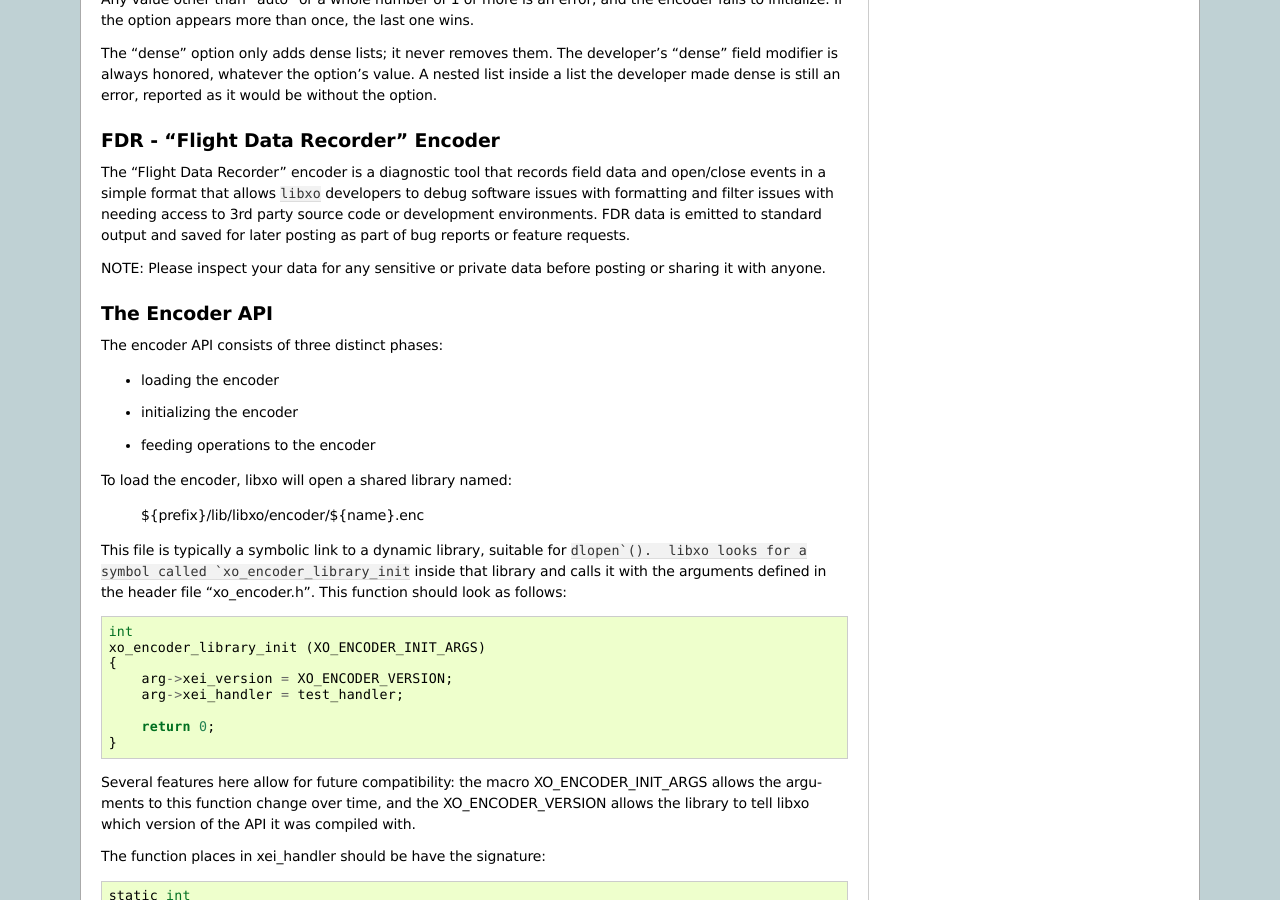
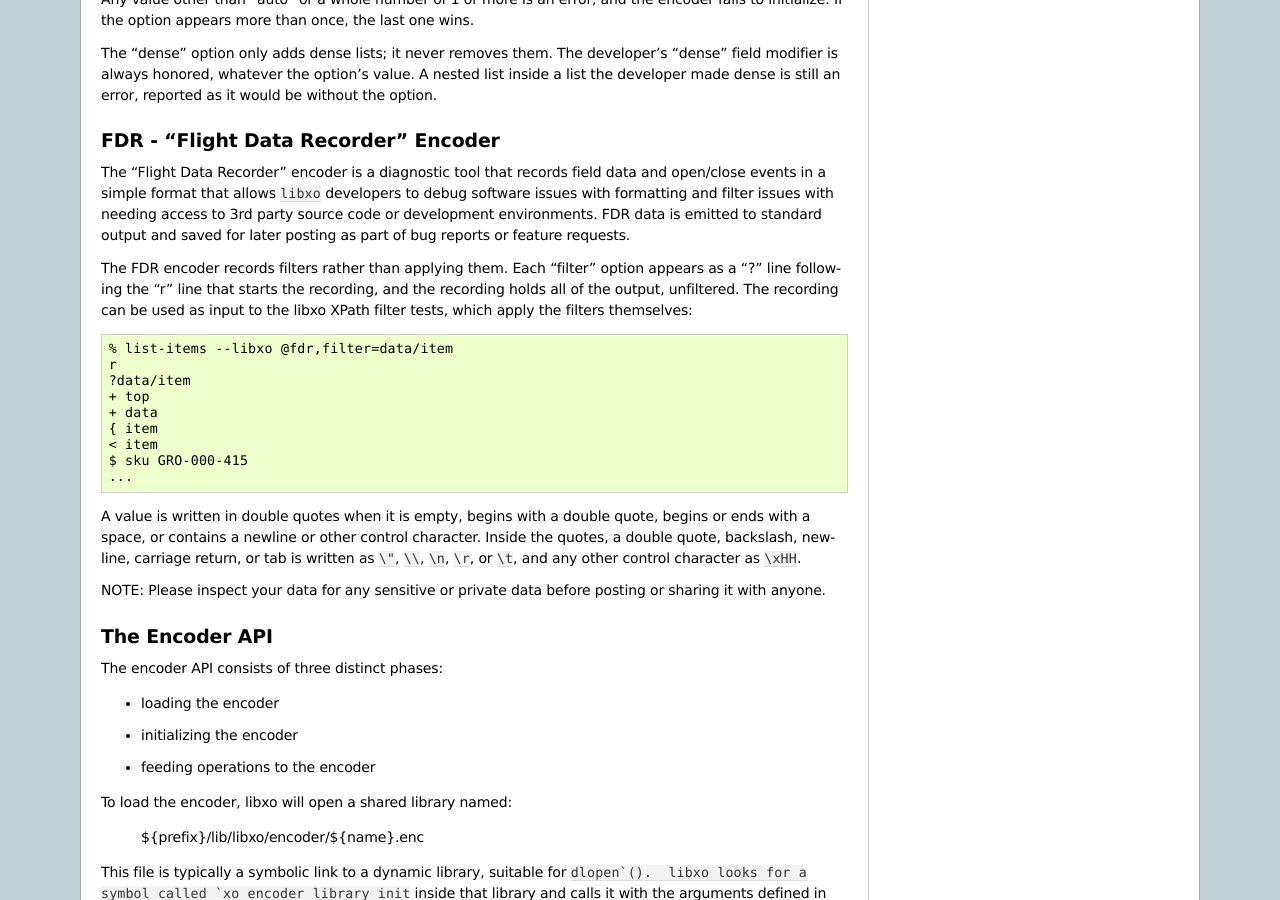
Before and after one commit to Juniper/libxo, a Sphinx documentation site: the page built from doc/encoders.rst, in a window 1280 px wide and 900 px high, scrolled down 4250 px. Built offline with Sphinx 7.4.7, drawn with Linux system fonts in a browser that asks for light colours.

Commit message:
add doc for @fdr and how it records filters and data

```diff
--- a/doc/encoders.rst
+++ b/doc/encoders.rst
@@ -316,6 +316,29 @@ issues with needing access to 3rd party source code or development
 environments.  FDR data is emitted to standard output and saved for
 later posting as part of bug reports or feature requests.
 
+The FDR encoder records filters rather than applying them.  Each
+"filter" option appears as a "?" line following the "r" line that
+starts the recording, and the recording holds all of the output,
+unfiltered.  The recording can be used as input to the libxo XPath
+filter tests, which apply the filters themselves::
+
+  % list-items --libxo @fdr,filter=data/item
+  r
+  ?data/item
+  + top
+  + data
+  { item
+  < item
+  $ sku GRO-000-415
+  ...
+
+A value is written in double quotes when it is empty, begins with a
+double quote, begins or ends with a space, or contains a newline or
+other control character.  Inside the quotes, a double quote,
+backslash, newline, carriage return, or tab is written as ``\"``,
+``\\``, ``\n``, ``\r``, or ``\t``, and any other control character as
+``\xHH``.
+
 NOTE: Please inspect your data for any sensitive or private data
 before posting or sharing it with anyone.
 
```
